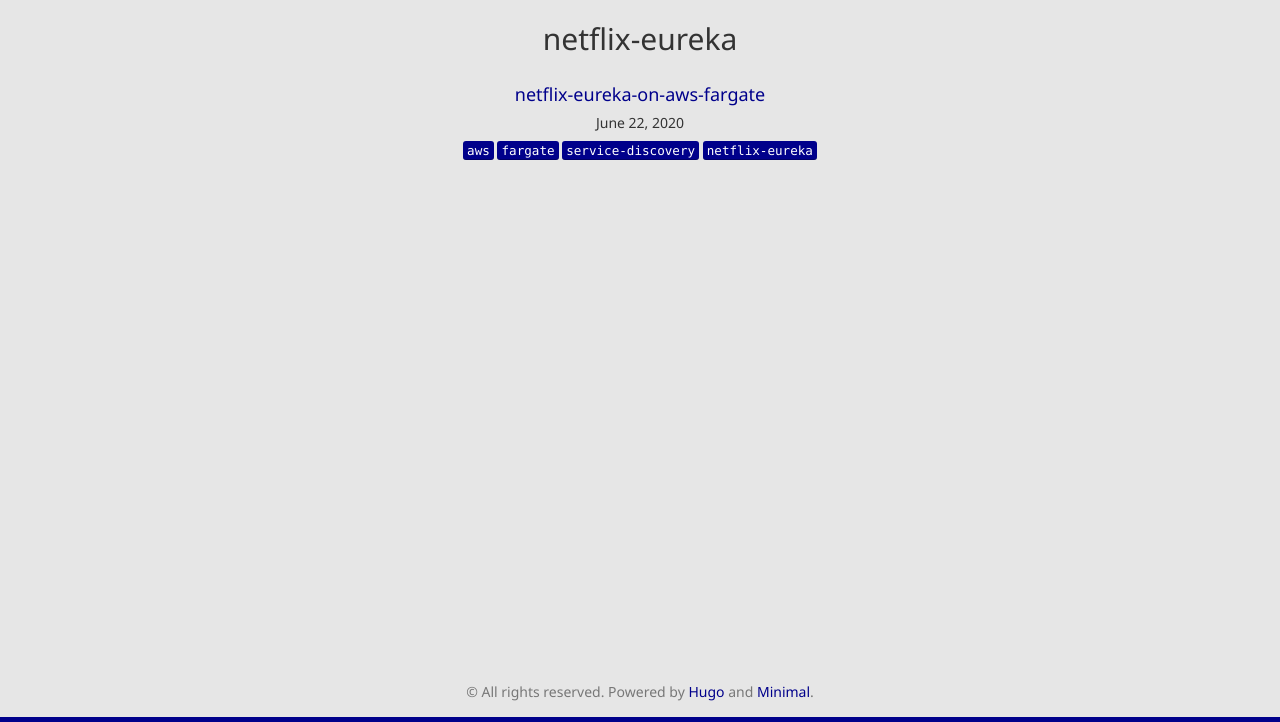
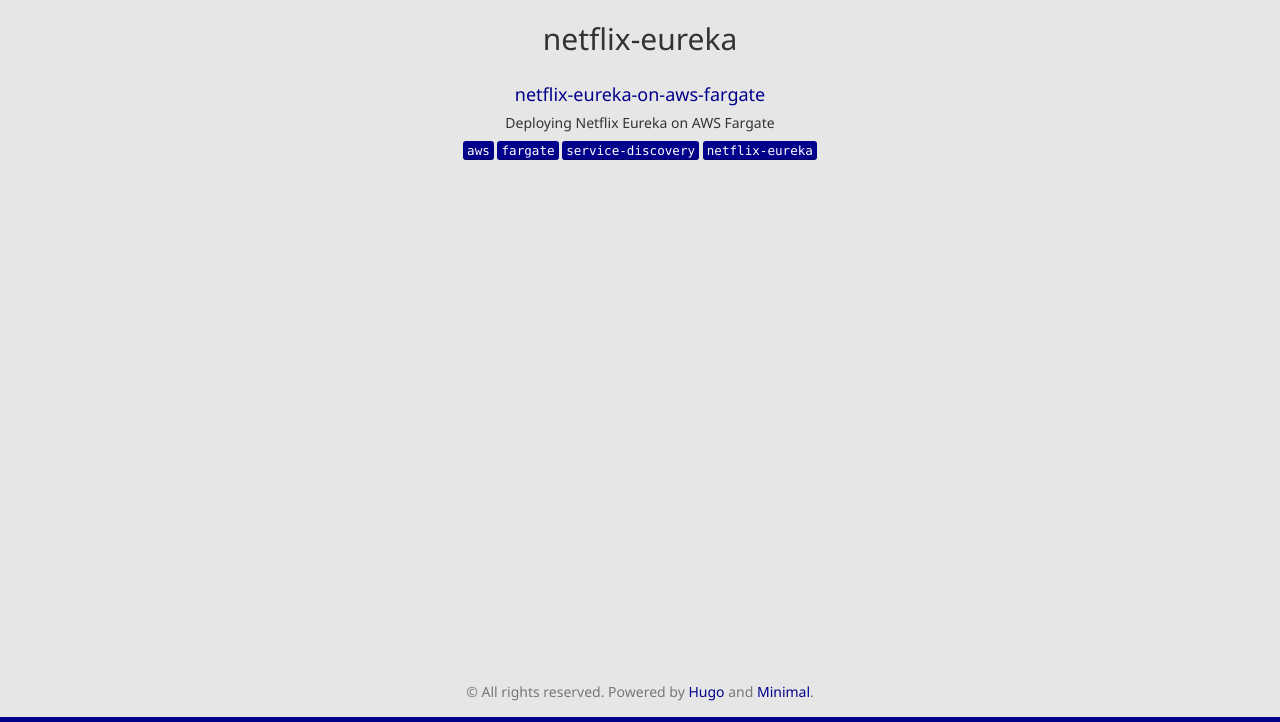
Before and after one commit to karthikeayan/karthikeayan.github.io, a plain HTML site: page tags/netflix-eureka/index.html in a window 1280 px wide. Shown: the part 78-800 px from the top of the page. Drawn offline with nearby package versions, Linux system fonts and the light colour scheme; some packages are replaced by stand-ins of ours.

Commit message:
rebuilding site Tue, Jun 23, 2020  1:16:18 PM

```diff
--- a/tags/netflix-eureka/index.html
+++ b/tags/netflix-eureka/index.html
@@ -143,7 +143,7 @@
 
 
     <h4><a href="/post/netflix-eureka-on-aws-fargate/">netflix-eureka-on-aws-fargate</a></h4>
-    <h5>June 22, 2020</h5>
+    <h5>Deploying Netflix Eureka on AWS Fargate</h5>
 
 <a href="https://karthikeayan.github.io/tags/aws"><kbd class="item-tag">aws</kbd></a>
 
```
